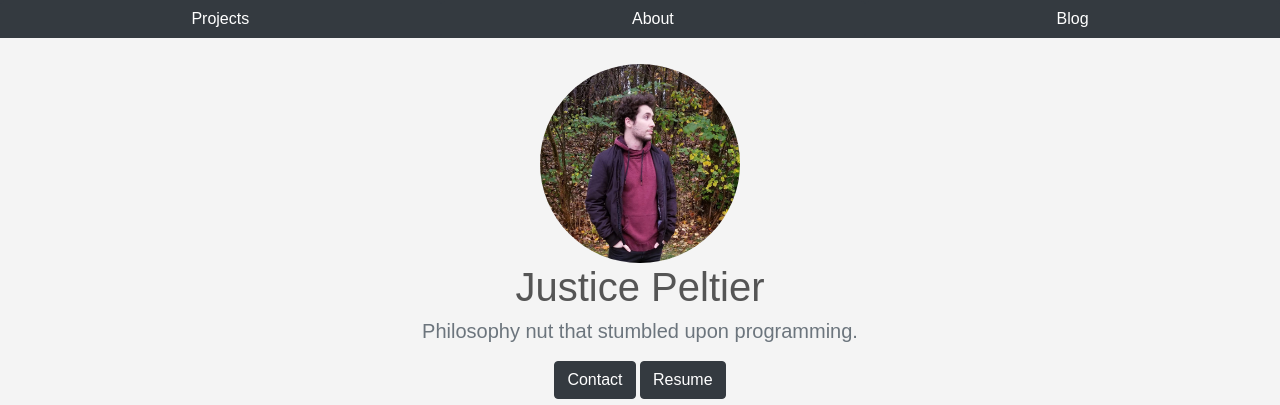
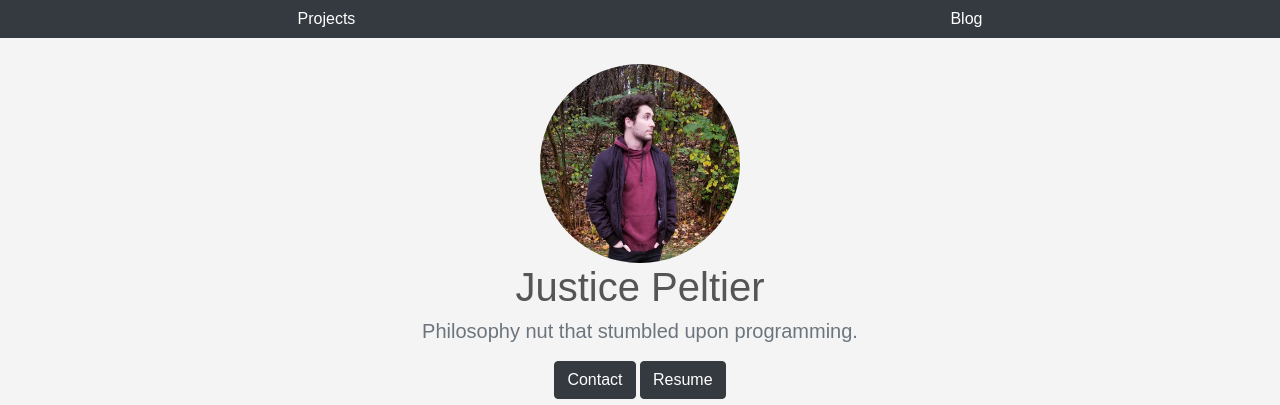
Before and after one commit to justice-rage/personal-website-roughdraft, a Django app: page /blog/ in a window 1280 px wide. Shown: the top 405 px of the page. Run offline with Django 3.2, Linux system fonts and the light colour scheme; data that the repository does not hold is empty; parts of the project's set-up code (start-up, migrations or seed data) failed here and were passed over; some libraries are stand-ins or nearby versions.

Commit message:
Removed 'About' button

```diff
--- a/django-project/templates/base.html
+++ b/django-project/templates/base.html
@@ -20,7 +20,6 @@
     <nav class="nav sticky-top nav-pills nav-fill navbar-dark bg-dark">
       <!--Navbar content-->
       <a class="nav-item btn btn-dark" href="{% url 'projects:all_projects' %}">Projects</a>
-      <a class="nav-item btn btn-dark" href="#">About</a>
       <a class="nav-item btn btn-dark" href="{% url 'blog:blog_index' %}">Blog</a>
       <!--//Navbar content-->
     </nav>
```
